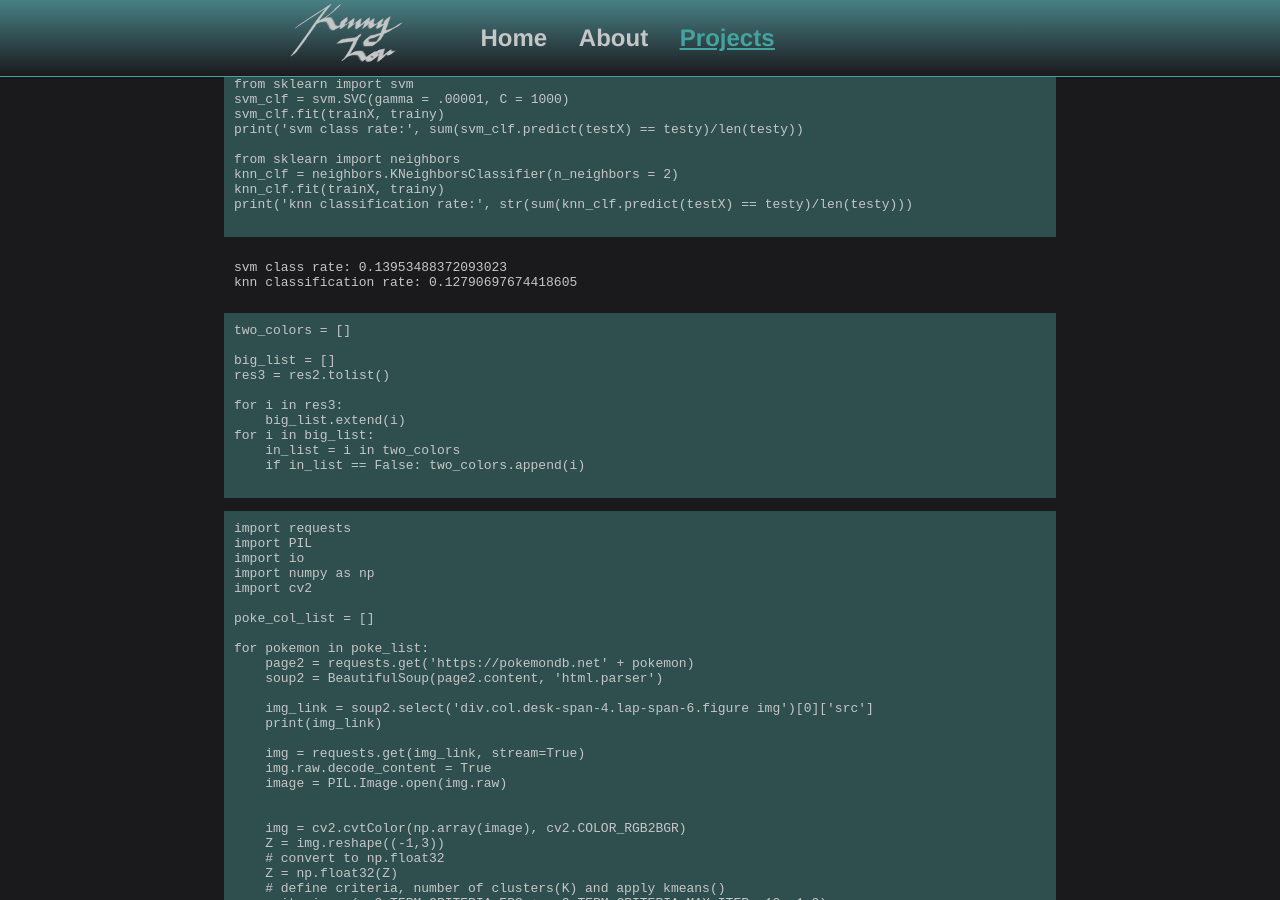
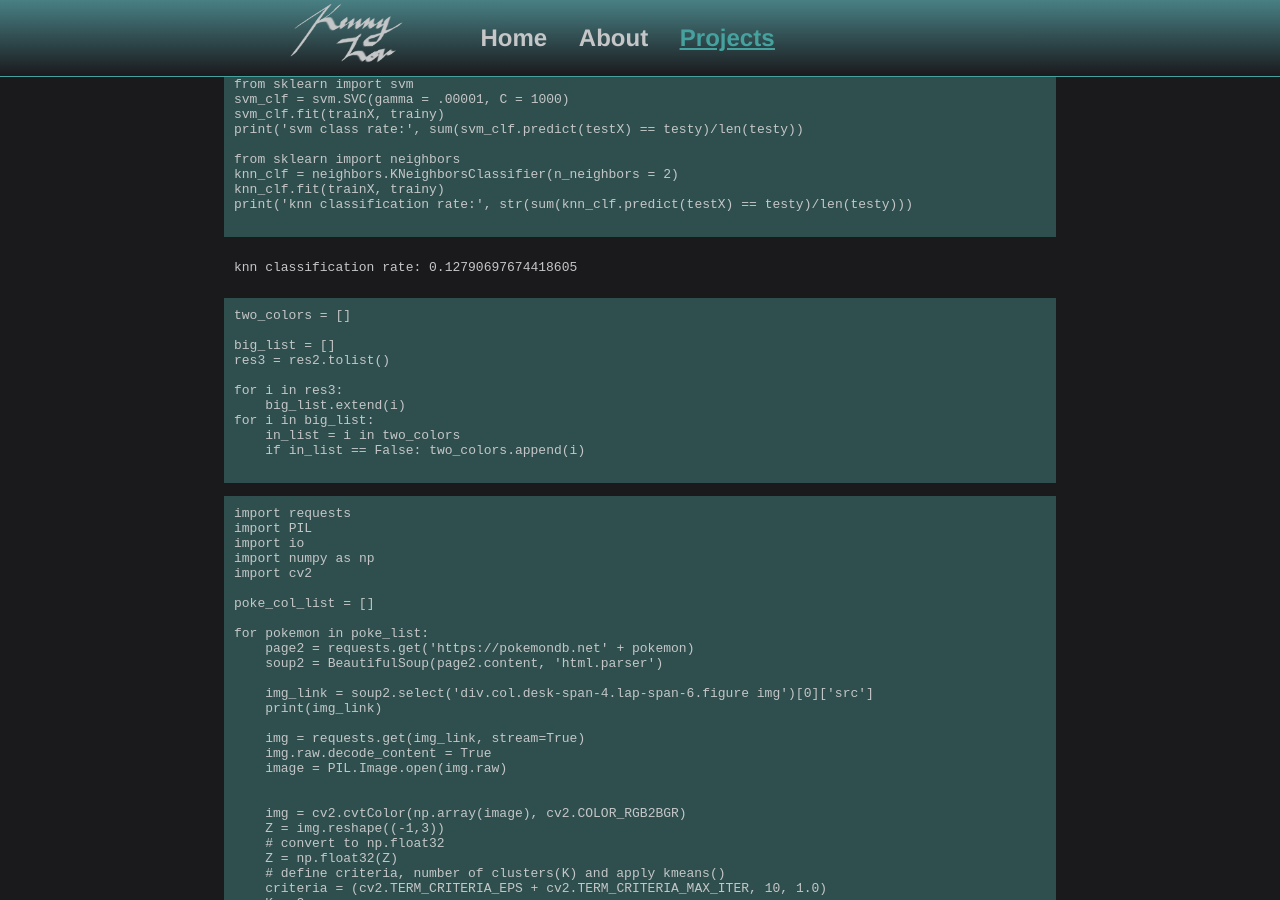
Before and after one commit to clfkenny/clfkenny.github.io, a Jekyll site: the page built from projects/pokemon_classifier/index.md, in a window 1280 px wide and 900 px high, scrolled down 1958 px. Built offline with Jekyll 4.4.1, drawn with Linux system fonts in a browser that asks for light colours; nearby versions of some CDN libraries; some of the changed text lies outside the part shown.

Commit message:
Update index.md

````diff
--- a/projects/pokemon_classifier/index.md
+++ b/projects/pokemon_classifier/index.md
@@ -174,7 +174,6 @@ print('knn classification rate:', str(sum(knn_clf.predict(testX) == testy)/len(t
 
 ```
 
-    svm class rate: 0.13953488372093023
     knn classification rate: 0.12790697674418605
 
 
@@ -438,7 +437,6 @@ print('knn classification rate:', str(sum(knn_clf.predict(testX) == testy)/len(t
 
 ```
 
-    svm class rate: 0.13953488372093023
     knn classification rate: 0.09302325581395349
 
 
````
